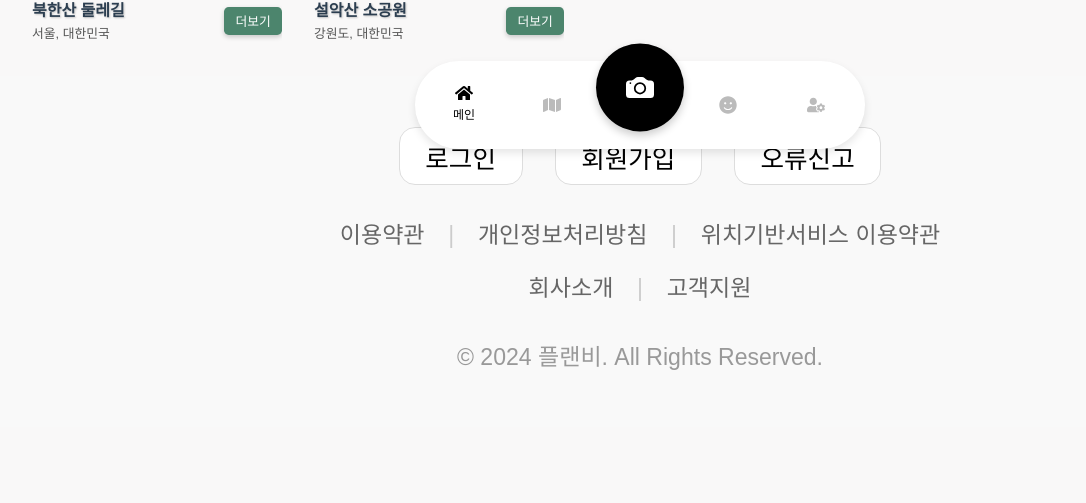
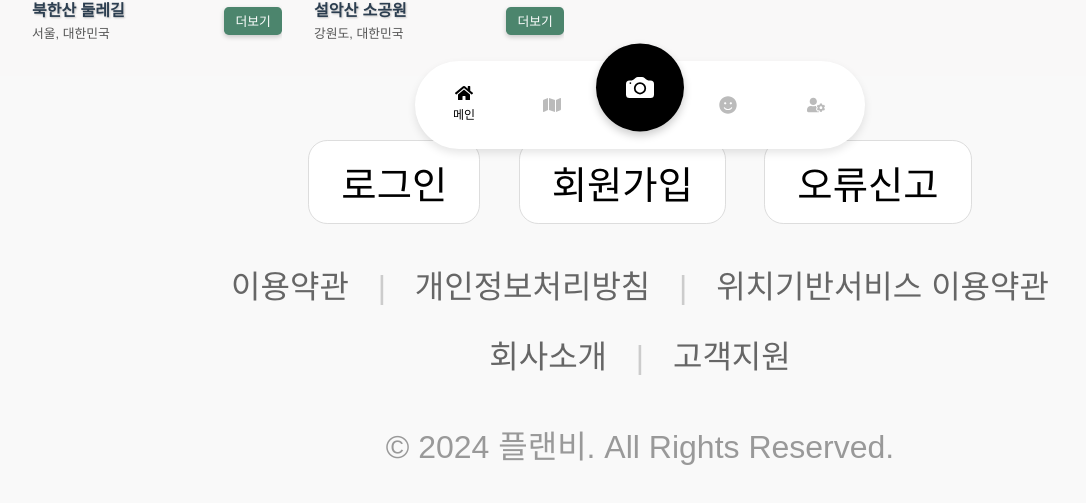
Before and after one commit to LeeMineo/PlantB, a React (Create React App) app in the folder appfront/: page /main in a window 1280 px wide. Shown: the part 631-1134 px from the top of the page, without its empty margins (0-1086 px from the left). Before the commit the page ends 1058 px from the top, so only its background shows below. Built offline with nearby package versions, Linux system fonts and the light colour scheme; a web font is replaced by a local one.

Commit message:
Update AppInfoSection.css

```diff
--- a/appfront/src/components/MainPage/AppInfoSection.css
+++ b/appfront/src/components/MainPage/AppInfoSection.css
@@ -1,22 +1,22 @@
 .app-info-section {
-    padding: 4vw;
+    padding: 5vw; /* 패딩을 조금 더 크게 조정 */
     background-color: #f9f9f9;
     text-align: center;
-    font-size: 1.8vw;
+    font-size: 2.5vw; /* 폰트 크기를 조금 더 크게 조정 */
     color: #666;
   }
 
   .top-buttons {
-    margin-bottom: 2.5vw;
+    margin-bottom: 3vw; /* 마진을 조금 더 크게 조정 */
   }
 
   .info-button {
     background-color: #fff;
     border: 1px solid #ddd;
-    border-radius: 1.25vw;
-    padding: 0.75vw 2vw;
-    margin: 0 1.25vw;
-    font-size: 2vw;
+    border-radius: 1.5vw; /* 버튼의 둥근 모서리 크기를 조금 더 크게 조정 */
+    padding: 1vw 2.5vw; /* 패딩을 조금 더 크게 조정 */
+    margin: 0 1.5vw; /* 마진을 조금 더 크게 조정 */
+    font-size: 3vw; /* 폰트 크기를 조금 더 크게 조정 */
     cursor: pointer;
   }
 
@@ -25,13 +25,13 @@
   }
 
   .links {
-    margin-bottom: 1.25vw;
+    margin-bottom: 1.5vw; /* 마진을 조금 더 크게 조정 */
   }
 
   .info-link {
     color: #666;
     text-decoration: none;
-    margin: 0 1.25vw;
+    margin: 0 1.5vw; /* 마진을 조금 더 크게 조정 */
   }
 
   .info-link:hover {
@@ -39,12 +39,12 @@
   }
 
   .separator {
-    margin: 0 0.6vw;
+    margin: 0 0.75vw; /* 마진을 조금 더 크게 조정 */
     color: #ccc;
   }
 
   .company-info {
-    margin-top: 2.5vw;
-    font-size: 1.8vw;
+    margin-top: 3vw; /* 마진을 조금 더 크게 조정 */
+    font-size: 2.5vw; /* 폰트 크기를 조금 더 크게 조정 */
     color: #999;
   }
```
